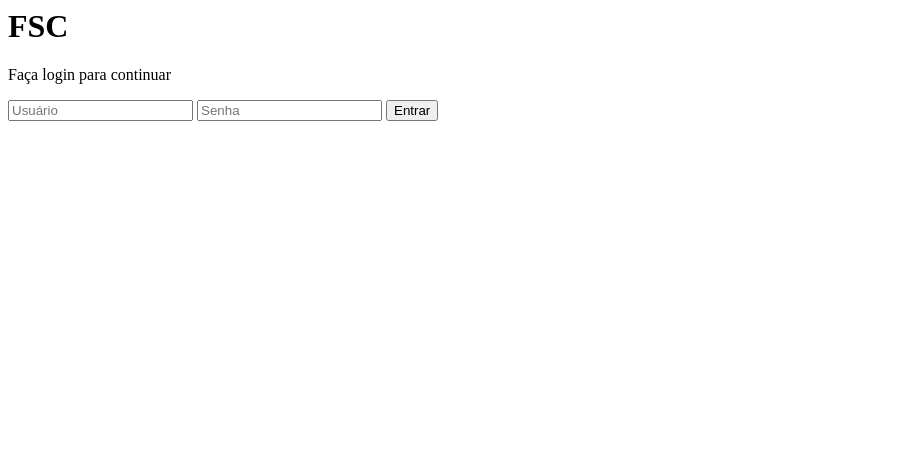
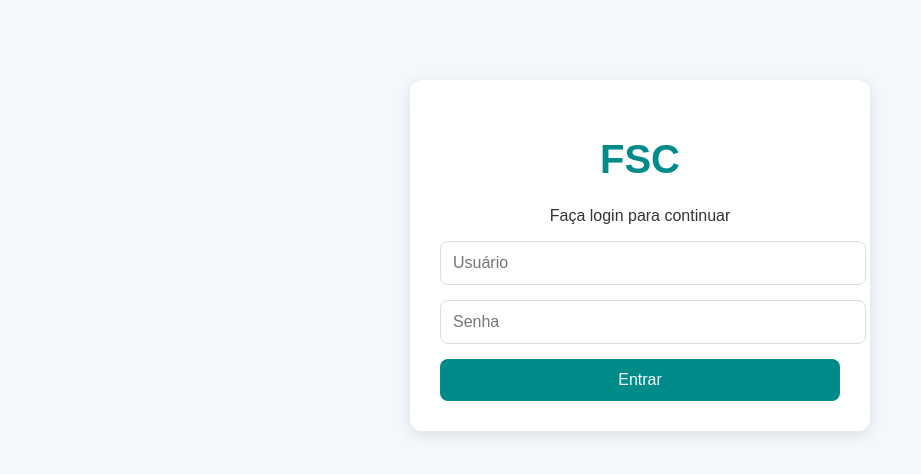
Before and after one commit to matheushfsi/notas_alunos, a Flask app: page /login in a window 1280 px wide. Shown: the top 474 px of the page, without its empty margins (0-921 px from the left). Run offline with Flask 3, Linux system fonts and the light colour scheme.

Commit message:
style: ajusta layout da tela de login

```diff
--- a/static/style.css
+++ b/static/style.css
@@ -49,3 +49,72 @@ body {
   justify-content: center;
   align-items: center;
 }
+/* ==========================
+   LOGIN
+========================== */
+
+.login-box {
+    max-width: 400px;
+    margin: 80px auto;
+    padding: 30px;
+    background: #fff;
+    border-radius: 12px;
+    box-shadow: 0 4px 15px rgba(0,0,0,0.1);
+    text-align: center;
+}
+
+.login-box h1 {
+    color: darkcyan;
+    margin-bottom: 25px;
+    font-size: 2.5rem;
+}
+
+.login-box input {
+    width: 100%;
+    padding: 12px;
+    margin-bottom: 15px;
+    border: 1px solid #dcdcdc;
+    border-radius: 8px;
+    font-size: 16px;
+}
+
+.login-box input:focus {
+    outline: none;
+    border-color: darkcyan;
+    box-shadow: 0 0 5px rgba(0, 139, 139, 0.3);
+}
+
+.login-box button {
+    width: 100%;
+    padding: 12px;
+    background: darkcyan;
+    color: white;
+    border: none;
+    border-radius: 8px;
+    font-size: 16px;
+    cursor: pointer;
+    transition: 0.3s;
+}
+
+.login-box button:hover {
+    background: #006d6d;
+}
+
+.erro {
+    color: #dc2626;
+    margin-top: 10px;
+    font-weight: bold;
+}
+
+/* Responsivo */
+
+@media (max-width: 576px) {
+    .login-box {
+        margin: 40px 15px;
+        padding: 25px;
+    }
+
+    .login-box h1 {
+        font-size: 2rem;
+    }
+}
--- a/templates/login.html
+++ b/templates/login.html
@@ -1,3 +1,17 @@
+<!DOCTYPE html>
+<html lang="pt-BR">
+<head>
+    <meta charset="UTF-8">
+    <meta name="viewport" content="width=device-width, initial-scale=1.0">
+
+    <title>Login</title>
+
+    <!-- CSS externo -->
+    <link rel="stylesheet" href="{{ url_for('static', filename='style.css') }}">
+</head>
+
+<body>
+
     <div class="login-box">
 
         <h1>FSC</h1>
@@ -30,3 +44,6 @@
         {% endif %}
 
     </div>
+
+</body>
+</html>
```
Lines whose indentation alone changed are shown as unchanged.
